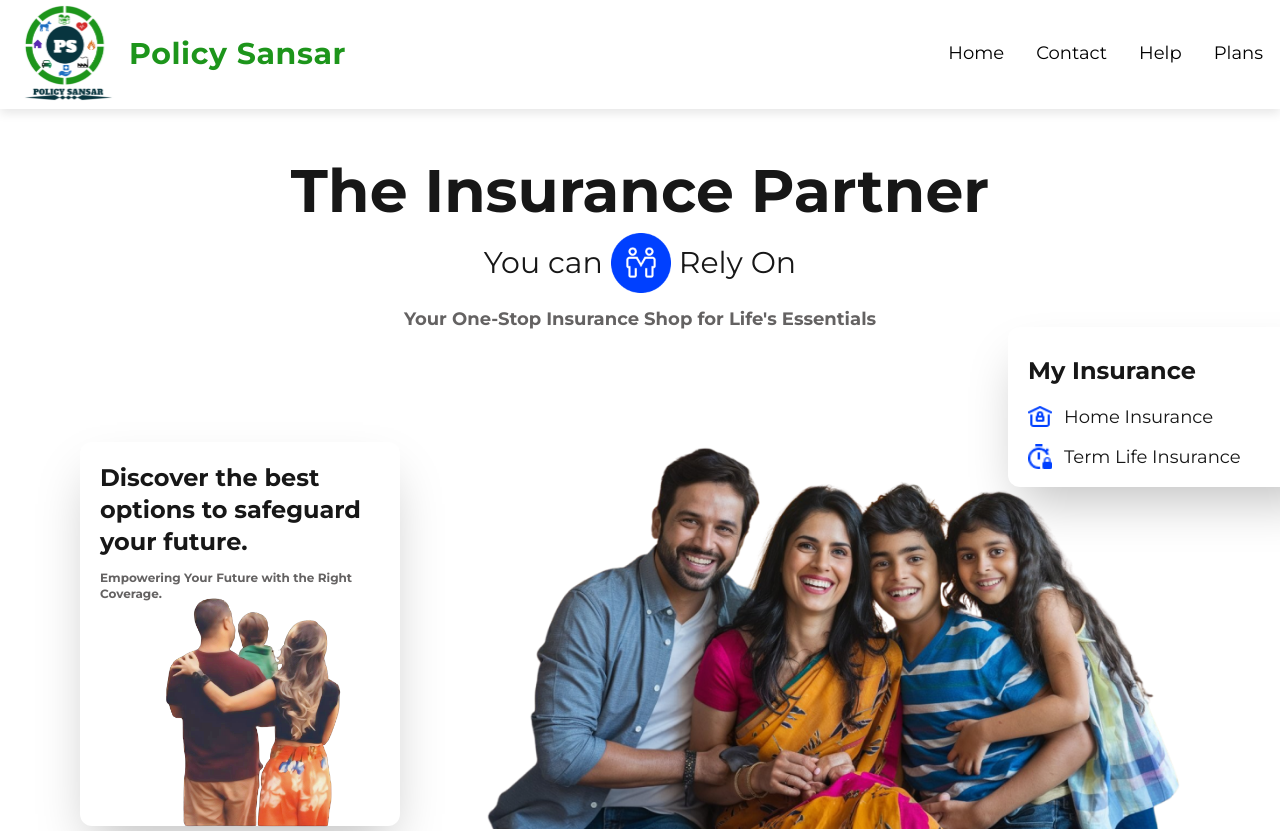
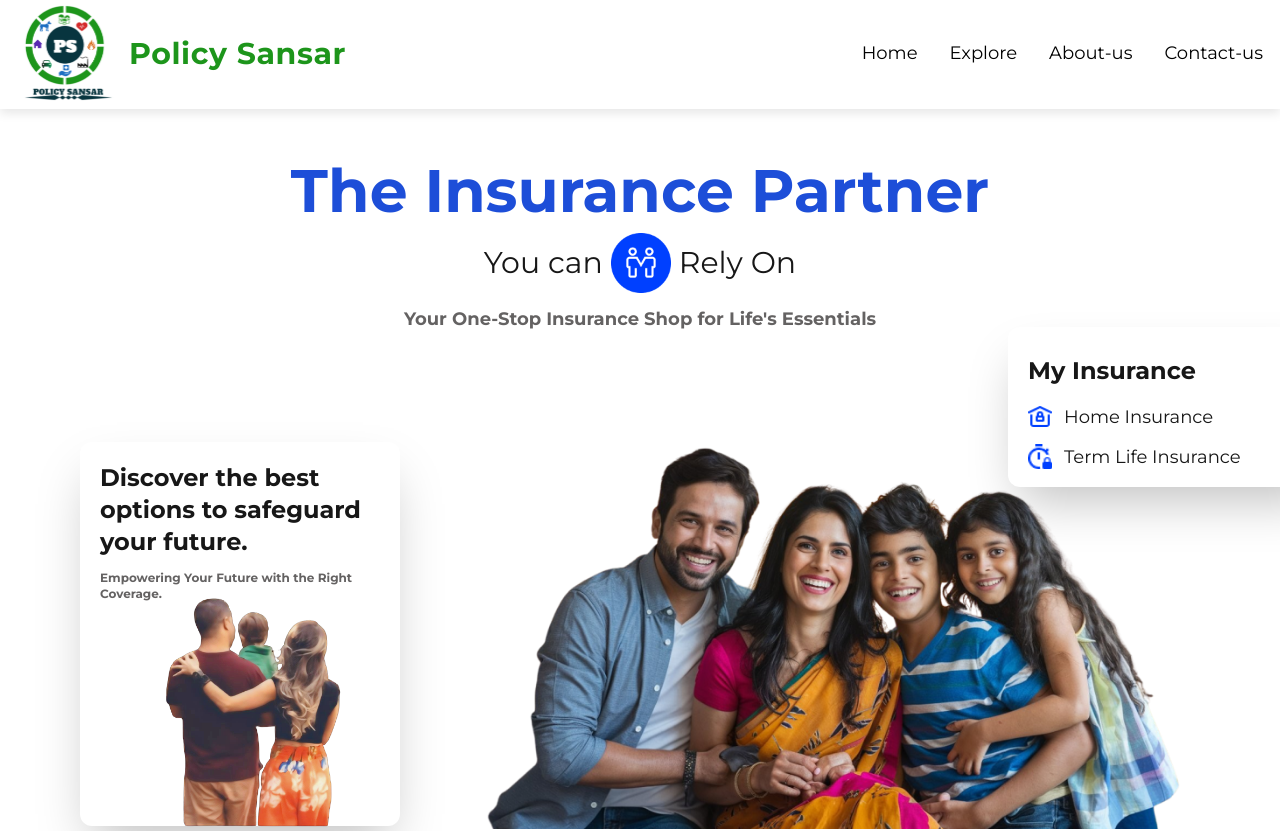
Before and after one commit to Maheshkadam-Delxn/Policy_Sansar-Landing, a Next.js app: page / in a window 1280 px wide. Shown: the top 831 px of the page. Built offline with nearby package versions, Linux system fonts and the light colour scheme.

Commit message:
added navabar changes

```diff
--- a/package.json
+++ b/package.json
@@ -11,9 +11,10 @@
   "dependencies": {
     "@next/font": "^14.2.15",
     "next": "15.1.3",
-    "react": "^19.0.0",
-    "react-dom": "^19.0.0",
+    "react": "^18.2.0",
+    "react-dom": "^18.2.0",
     "react-icons": "^5.4.0",
+    "react-scroll": "^1.9.0",
     "react-slick": "^0.30.3",
     "slick-carousel": "^1.8.1"
   },
--- a/src/app/components/Contact.jsx
+++ b/src/app/components/Contact.jsx
@@ -5,7 +5,7 @@ import callicon from "../../../public/icons/call.png"
 
 const Contact = () => {
   return (
-    <div className='mt-12 h-[120vh]  flex  flex-col items-center justify-center gap-12 p-10 bg-white'>
+    <div name="contact" className='mt-12 h-[120vh]  flex  flex-col items-center justify-center gap-12 p-10 bg-white'>
       <div className="flex items-center justify-center gap-4">
         <hr className=" border-gray-300 w-64" />
         <h2 className="text-center font-bold text-2xl">Contact Us</h2>
--- a/src/app/components/Experts.jsx
+++ b/src/app/components/Experts.jsx
@@ -5,7 +5,7 @@ import Person3 from "../../../public/icons/person3.png"
 import Image from 'next/image'
 const Experts = () => {
   return (
-    <div className='mt-12 flex flex-col items-center justify-center  gap-24 h-[100vh] '>
+    <div name="about" className='mt-12 flex flex-col items-center justify-center  gap-24 h-[100vh] '>
       {/* Header Section */}
       <div className="flex items-center justify-center gap-4">
         <hr className="border-gray-300 w-64" />
--- a/src/app/components/Footer.jsx
+++ b/src/app/components/Footer.jsx
@@ -1,7 +1,12 @@
+"use client"
 import React from 'react'
 import { FaXTwitter,FaLinkedinIn,FaFacebook,FaInstagram } from "react-icons/fa6";
 import { IoCallSharp ,IoMailOpenSharp,IoLocationSharp} from "react-icons/io5";
+import { Link,animateScroll as scroll } from 'react-scroll';
 const Footer = () => {
+  const scrollToTop=()=>{
+    scroll.scrollToTop()
+  }
   return (
     <div className='w-full h-[75vh] bg-[#121212] text-white p-8  '>
       {/* logo social with navigations */}
@@ -22,11 +27,10 @@ const Footer = () => {
         </div>
         <div className='flex flex-col items-end gap-10 w-full'>
         <div className="flex flex-col items-end gap-3 text-xl font-md">
-          <h1  className='cursor-pointer hover:-translate-x-3 transition-all ease-in-out duration-300'>Home</h1>
-          <h1 className='cursor-pointer hover:-translate-x-3 transition-all ease-in-out duration-300'>Services</h1>
-          <h1 className='cursor-pointer hover:-translate-x-3 transition-all ease-in-out duration-300'>About-us</h1>
-          <h1 className='cursor-pointer hover:-translate-x-3 transition-all ease-in-out duration-300'>Plans</h1>
-          <h1 className='cursor-pointer hover:-translate-x-3 transition-all ease-in-out duration-300'>Blog</h1>
+          <Link onClick={scrollToTop} className='cursor-pointer hover:-translate-x-3 transition-all ease-in-out duration-300'>Home</Link>
+          <Link to='explore' smooth={true} duration={1000} className='cursor-pointer hover:-translate-x-3 transition-all ease-in-out duration-300'>Explore</Link>
+          <Link to='about' smooth={true} duration={1000} className='cursor-pointer hover:-translate-x-3 transition-all ease-in-out duration-300'>About-us</Link>
+          <Link to='contact' smooth={true} duration={1000} className='cursor-pointer hover:-translate-x-3 transition-all ease-in-out duration-300'>Contact-us</Link>
         </div>
         <div className='w-1/3 flex flex-col items-start gap-4 p-5 bg-[#474747] rounded-2xl'>
           <h1>Contact</h1>
--- a/src/app/components/Header.jsx
+++ b/src/app/components/Header.jsx
@@ -1,40 +1,51 @@
 "use client";
-import React from "react";
-import Link from "next/link";
-import Logo from "../../../public/insurance/logo.png"
+import React, { useState, useEffect } from "react";
+import { Link ,animateScroll as scroll} from "react-scroll";
+import Logo from "../../../public/insurance/logo.png";
+import Link1 from "next/link";
 import Image from "next/image";
+
 const Header = () => {
+  const [logoSize, setLogoSize] = useState(100); // Initial logo size in px
+  const scrollToTop = () => {
+    scroll.scrollToTop();
+  };
+  useEffect(() => {
+    const handleScroll = () => {
+      const scrollPosition = window.scrollY;
+      if (scrollPosition > 2) {
+        setLogoSize(Math.max(50, 100 - scrollPosition)); // Logo size decreases from 100px to 50px
+      } else {
+        setLogoSize(100); // Reset to 100px when scrolled to top
+      }
+    };
+
+    // Add scroll event listener
+    window.addEventListener("scroll", handleScroll);
+
+    // Cleanup listener on unmount
+    return () => window.removeEventListener("scroll", handleScroll);
+  }, []);
+
   return (
-  <div className=" w-full ">
-      <div className="w-full flex items-center justify-between px-4 py-1 text-lg font-medium  bg-[#ffffff] text-white shadow-[0_4px_10px_rgba(0,0,0,0.1)] border border-white  relative z-10 ">
-      <div className="text-2xl font-bold text-black tracking-wide flex items-center gap-3">
-        <Image src={Logo} width={100} height={100} alt="Logo" />
+    <div className="w-full sticky top-0 z-10">
+      <div className="w-full flex items-center justify-between px-4 py-1 text-lg font-medium bg-[#ffffff] text-white shadow-[0_4px_10px_rgba(0,0,0,0.1)] border border-white relative z-10">
+        <Link1 href={"/"} className="text-2xl font-bold text-black tracking-wide flex items-center gap-3">
+          <Image src={Logo} width={logoSize} height={logoSize} alt="Logo" className="transition-all ease-in-out duration-300" />
           <h1 className="text-3xl text-[#1D951B]">Policy Sansar</h1>
-      </div>
+        </Link1>
         <div className="flex gap-8 items-center justify-between">
-        <Link
-          href="/"
-          className="relative cursor-pointer text-black after:content-[''] after:block after:h-[2px] after:bg-black after:w-0 after:transition-all after:duration-300 hover:after:w-full"
-        >
+          <Link  onClick={scrollToTop} className="relative cursor-pointer text-black after:content-[''] after:block after:h-[2px] after:bg-black after:w-0 after:transition-all after:duration-300 hover:after:w-full">
             Home
           </Link>
-        <Link
-          href="/contact"
-          className="relative cursor-pointer text-black after:content-[''] after:block after:h-[2px] after:bg-black after:w-0 after:transition-all after:duration-300 hover:after:w-full"
-        >
-          Contact
+          <Link to="explore" smooth={true} duration={1000} className="relative cursor-pointer text-black after:content-[''] after:block after:h-[2px] after:bg-black after:w-0 after:transition-all after:duration-300 hover:after:w-full">
+            Explore
           </Link>
-        <Link
-          href="/help"
-          className="relative cursor-pointer text-black after:content-[''] after:block after:h-[2px] after:bg-black after:w-0 after:transition-all after:duration-300 hover:after:w-full"
-        >
-          Help
+          <Link to="about" smooth={true} duration={1000} className="relative cursor-pointer text-black after:content-[''] after:block after:h-[2px] after:bg-black after:w-0 after:transition-all after:duration-300 hover:after:w-full">
+            About-us
           </Link>
-        <Link
-          href="/plans"
-          className="relative cursor-pointer text-black after:content-[''] after:block after:h-[2px] after:bg-black after:w-0 after:transition-all after:duration-300 hover:after:w-full"
-        >
-          Plans
+          <Link to="contact" smooth={true} duration={1000} className="relative cursor-pointer text-black after:content-[''] after:block after:h-[2px] after:bg-black after:w-0 after:transition-all after:duration-300 hover:after:w-full">
+            Contact-us
           </Link>
         </div>
       </div>
--- a/src/app/components/Homee.jsx
+++ b/src/app/components/Homee.jsx
@@ -7,12 +7,12 @@ import HomeIcon from "../../../public/icons/homelock.png"
 import LockIcon from "../../../public/icons/lock.png"
 const Homee = () => {
   return (
-    <div className='w-full h-[90vh] flex flex-col justify-between pt-5 '>
+    <div name="home" className='w-full h-[90vh] flex flex-col justify-between pt-5 '>
 
 
       {/* HERO SECTION HEADLINE */}
       <div className="w-full  flex flex-col items-center justify-center text-center gap-3 pt-8">
-      <h1 className=" font-bold text-6xl">The Insurance Partner</h1>
+      <h1 className=" font-bold text-6xl text-blue-700">The Insurance Partner</h1>
       <div className='flex items-center gap-2'><h3 className="text-3xl">You can</h3>
       <Image
         src={handshakeIcon} // Use imported image
--- a/src/app/components/Insurances.jsx
+++ b/src/app/components/Insurances.jsx
@@ -10,7 +10,7 @@ import Link from 'next/link'
 import General from '../insurances/General/page.jsx'
 const Insurances = () => {
   return (
-    <div className='mt-12 flex flex-col gap-24 h-[100vh] items-center justify-center'>
+    <div name="explore" className='mt-12 flex flex-col gap-24 h-[100vh] items-center justify-center'>
       <div className="flex items-center justify-center gap-4">
         <hr className=" border-gray-300 w-64" />
         <h2 className="text-center font-bold text-2xl">Explore our Insurance Plans</h2>
--- a/src/app/components/Our_Partners.jsx
+++ b/src/app/components/Our_Partners.jsx
@@ -2,7 +2,7 @@ import React from 'react';
 import Image from 'next/image';
 const Our_Partners = () => {
   const partners = [
-    { id: 1, img: '/providers/bajaj.png', name: 'Partner 1' },
+    // { id: 1, img: '/providers/bajaj.png', name: 'Partner 1' },
     { id: 2, img: '/providers/hdfc.png', name: 'Partner 2' },
     { id: 3, img: '/providers/icic.png', name: 'Partner 3' },
     { id: 4, img: '/providers/kotak-genera..png', name: 'Partner 4' },
```
Also changed, not shown: 1 other file (tests, documents, lock files or other folders). Lines whose indentation alone changed are shown as unchanged.
